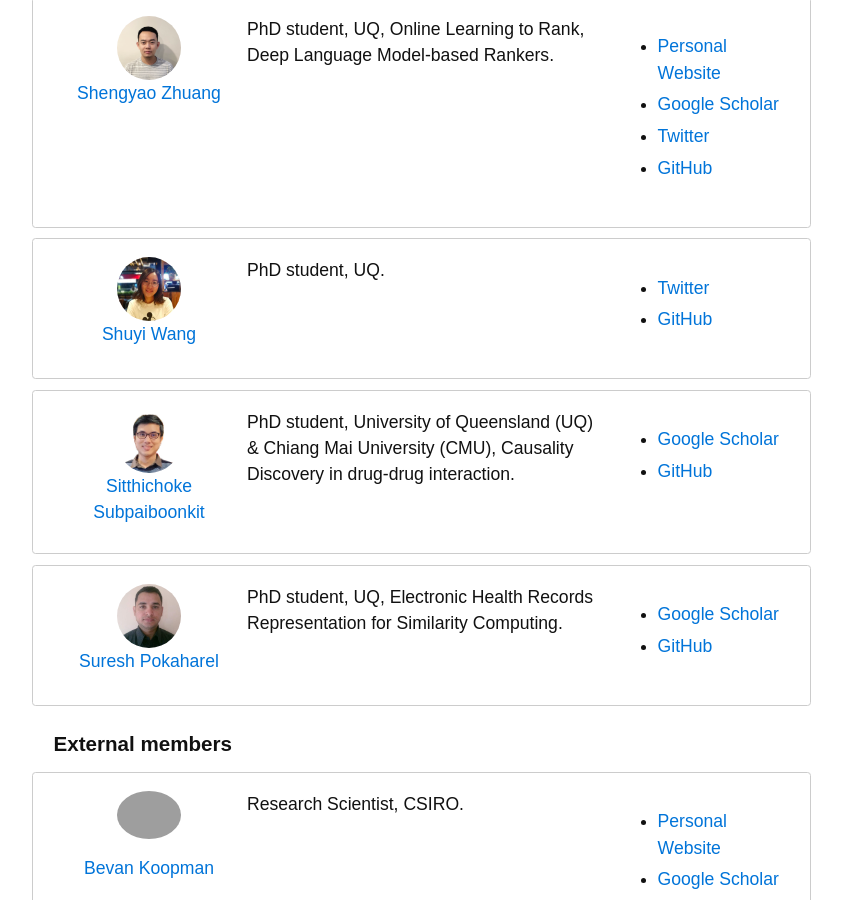
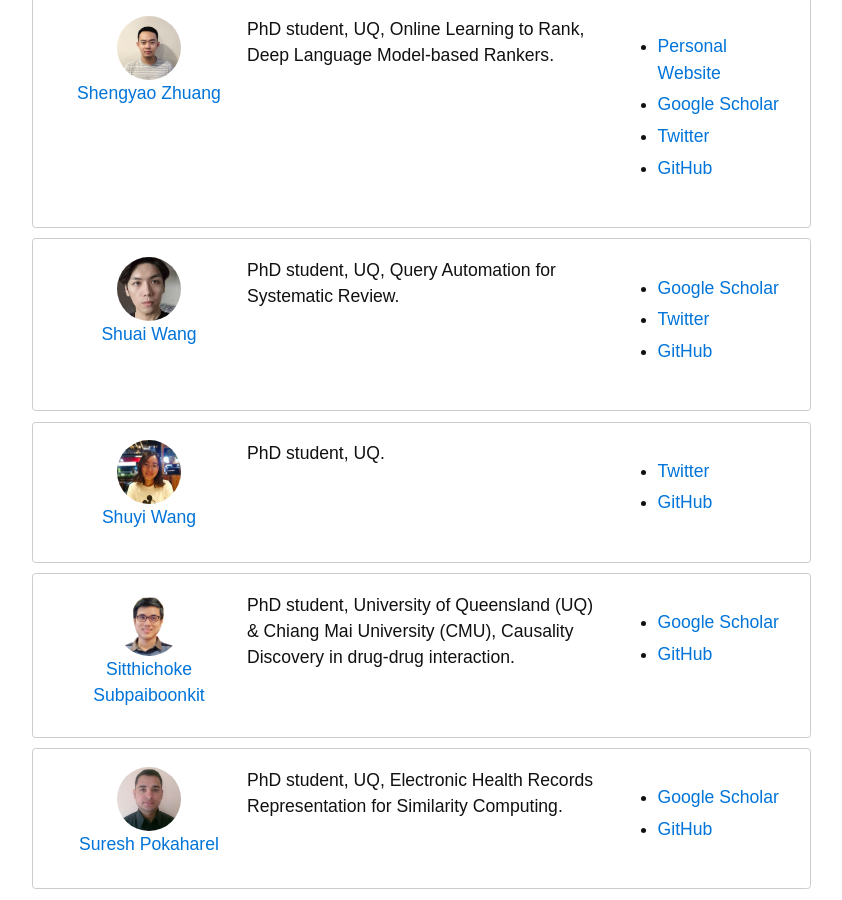
Before and after one commit to ielab/ielab.github.io, a Jekyll site: the page built from index.md, in a window 1280 px wide and 900 px high, scrolled down 5011 px. Shown: the whole window, without its empty margins (309-1151 px from the left). Built offline with Jekyll 4.4.1, drawn with Linux system fonts in a browser that asks for light colours; our own code applies the rules of GitHub Pages for plain Markdown files; comment, search, counter and statistics services are not loaded; grey boxes are pictures that could not be loaded.

Commit message:
shuai.wang_update

```diff
--- /dev/null
+++ b/_people/shuai-wang.md
@@ -0,0 +1,10 @@
+---
+name: Shuai Wang
+image: /images/shuaiwang.jpg
+twitter: //twitter.com/Wangshu79517824
+github: //github.com/wshuai190
+website:
+scholar: //scholar.google.com/citations?hl=en&user=JDKYomkAAAAJ
+role: phd
+description: PhD student, UQ, Query Automation for Systematic Review.
+---
--- a/_projects/systematic-reviews.md
+++ b/_projects/systematic-reviews.md
@@ -2,7 +2,7 @@
 name: Systematic Review Literature Search
 image: /images/projects/sysrev.jpg
 featured: true
-people: [harry-scells, guido-zuccon, bevan-koopman]
+people: [harry-scells, shuai-wang, guido-zuccon, bevan-koopman]
 ---
 
 ## About this project
```
Also changed, not shown: _publications/shuai-ictir2021-InterpolateDR.md (+1 -1 lines), images/shuaiwang.jpg (added).
